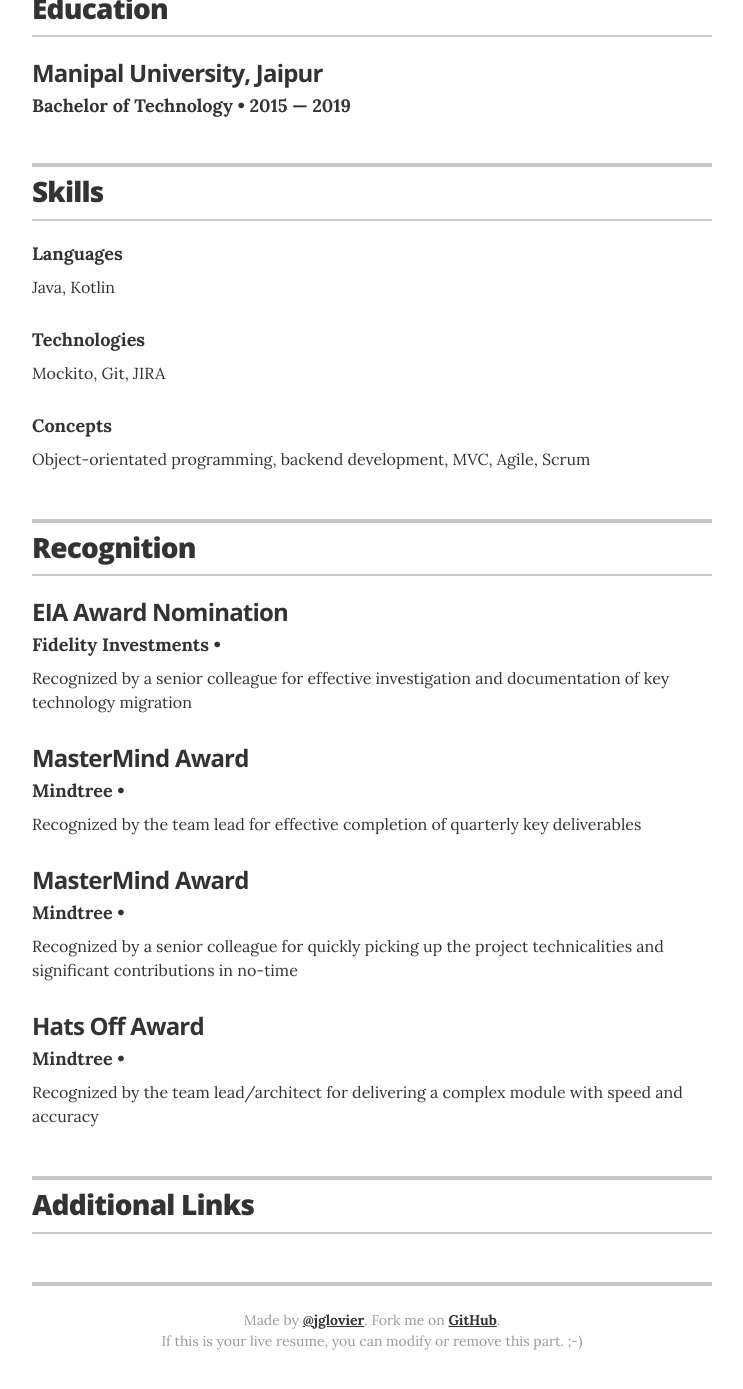
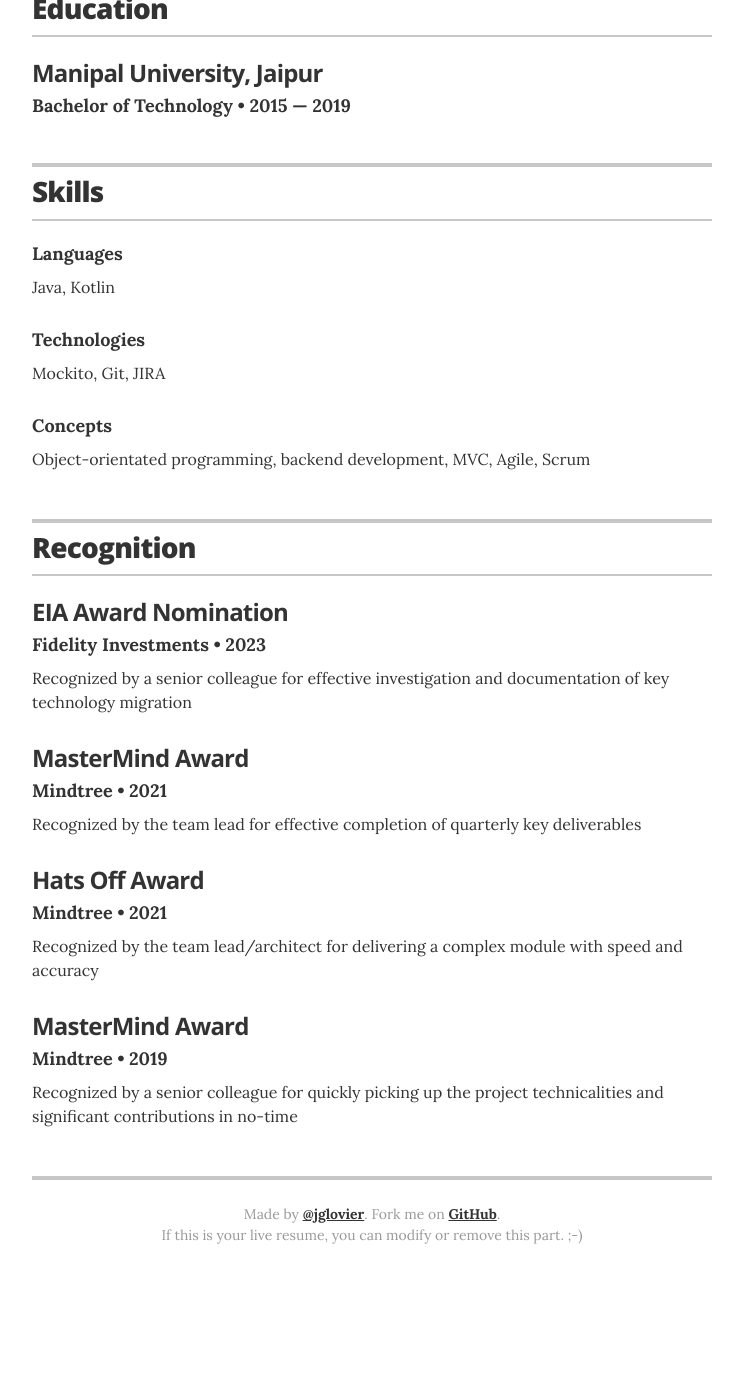
Before and after one commit to irishabhm/resume, a Jekyll site: the page built from index.html, in a window 1280 px wide and 1400 px high, scrolled down 1086 px. Shown: the top 1389 px of the window, without its empty margins (268-1011 px from the left). Built offline with Jekyll 4.4.1, drawn with Linux system fonts in a browser that asks for light colours; after the commit the page ends 2380 px from its top, so only the background shows below that.

Commit message:
Updated recognitions info

```diff
--- a/_config.yml
+++ b/_config.yml
@@ -38,7 +38,7 @@ resume_section_education:       true
 # resume_section_projects:        true
 resume_section_skills:          true
 resume_section_recognition:     true
-resume_section_links:           true
+# resume_section_links:           true
 # resume_section_associations:    true
 # resume_section_interests:       true
 
--- a/_data/recognitions.yml
+++ b/_data/recognitions.yml
@@ -1,16 +1,20 @@
 # Recognitions
 - award: EIA Award Nomination
   organization: Fidelity Investments
+  year: 2023
   summary: Recognized by a senior colleague for effective investigation and documentation of key technology migration
 
 - award: MasterMind Award
   organization: Mindtree
+  year: 2021
   summary: Recognized by the team lead for effective completion of quarterly key deliverables
+
+- award: Hats Off Award
+  organization: Mindtree
+  year: 2021
+  summary: Recognized by the team lead/architect for delivering a complex module with speed and accuracy
 
 - award: MasterMind Award
   organization: Mindtree
+  year: 2019
   summary: Recognized by a senior colleague for quickly picking up the project technicalities and significant contributions in no-time
-
-- award: Hats Off Award
-  organization: Mindtree
-  summary: Recognized by the team lead/architect for delivering a complex module with speed and accuracy
```
